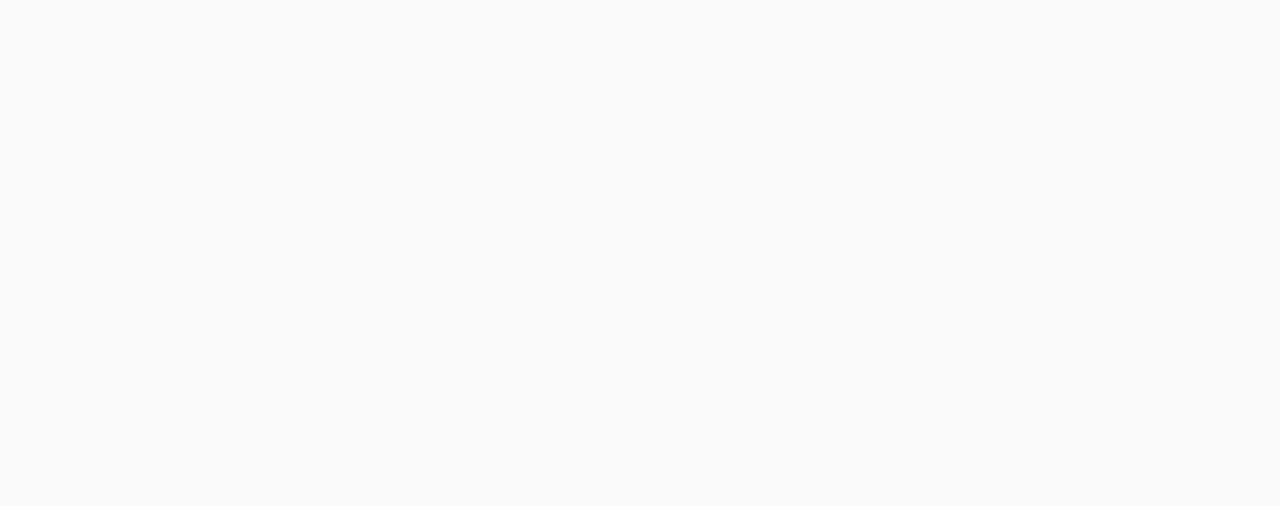
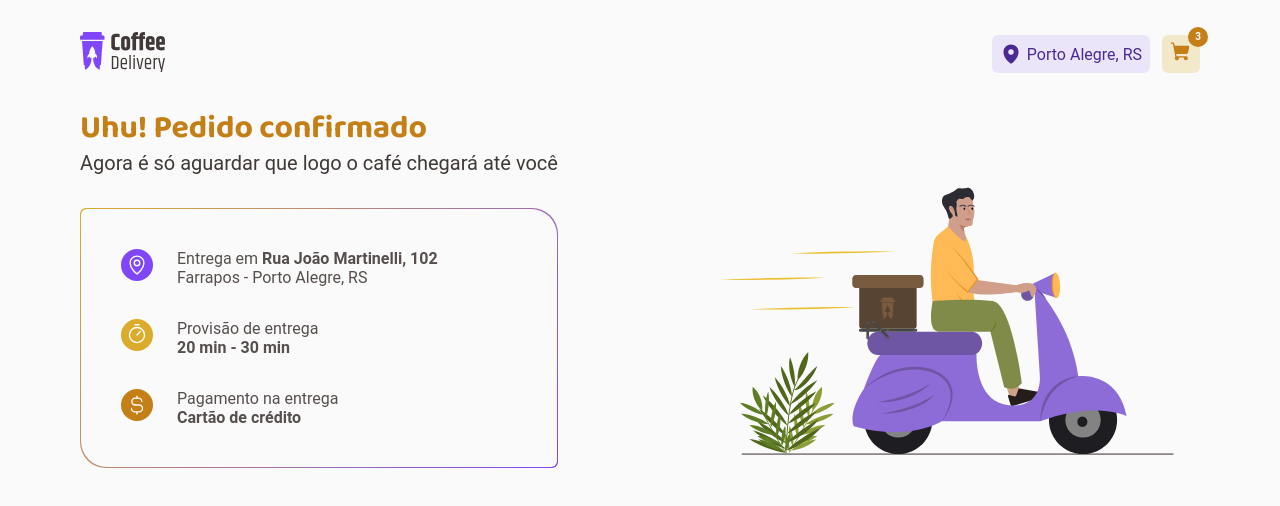
Before and after one commit to ednaldocordeiro/coffee-delivery-ignite, a React (Vite) app: page /success in a window 1280 px wide. Before the commit this address had no page. Shown: the top 506 px of the page. Built offline with nearby package versions, Linux system fonts and the light colour scheme.

Commit message:
success page

```diff
--- a/package.json
+++ b/package.json
@@ -18,6 +18,7 @@
   "devDependencies": {
     "@types/react": "^18.0.26",
     "@types/react-dom": "^18.0.9",
+    "@types/react-router-dom": "^5.3.3",
     "@types/styled-components": "^5.1.26",
     "@vitejs/plugin-react": "^3.0.0",
     "typescript": "^4.9.3",
--- a/src/Router.tsx
+++ b/src/Router.tsx
@@ -3,6 +3,7 @@ import { Routes, Route } from "react-router-dom";
 import { Home } from "./pages/Home";
 import { Cart } from "./pages/Cart";
 import { DefaultLayout } from "./layouts/DefaultLayout";
+import { Success } from "./pages/Success";
 
 export function Router() {
   return (
@@ -10,6 +11,7 @@ export function Router() {
       <Route path="/" element={<DefaultLayout />}>
         <Route path="/" element={<Home />} />
         <Route path="/cart" element={<Cart />} />
+        <Route path="/success" element={<Success />} />
       </Route>
     </Routes>
   )
--- a/src/pages/Cart/index.tsx
+++ b/src/pages/Cart/index.tsx
@@ -1,8 +1,12 @@
 import { Bank, CreditCard, CurrencyDollarSimple, MapPinLine, Money } from "phosphor-react";
+import { useNavigate } from "react-router-dom";
 import { CoffeeCard } from "./CoffeeCard";
 import { CartContainer, AdressFormContainer, AdressContainer, PaymentContainer, SelectedCoffesContainer, PaymentFormContainer } from "./styles";
 
 export function Cart(){
+
+  const navigate = useNavigate();
+
   return (
     <CartContainer>
       <form className="container">
@@ -93,7 +97,7 @@ export function Cart(){
                 <strong className="totalPrice">R$ 33,20</strong>
               </div>
             </div>
-            <button type="submit">Confirmar pedido</button>
+            <button type="submit" onClick={() => navigate('/success')}>Confirmar pedido</button>
           </SelectedCoffesContainer>
         </div>
       </form>
--- /dev/null
+++ b/src/pages/Success/index.tsx
@@ -0,0 +1,46 @@
+import { Timer, MapPin, CurrencyDollarSimple } from "phosphor-react";
+import delivery from '../../assets/delivery.svg'
+import { Icon, SuccessContainer } from "./styles";
+
+export function Success() {
+  return (
+    <SuccessContainer>
+      <section>
+        <h1>Uhu! Pedido confirmado</h1>
+        <p className="subtitle">Agora é só aguardar que logo o café chegará até você</p>
+        <div className="border">
+          <div className="details">
+            <div>
+              <Icon color="purple">
+                <MapPin size={22}/>
+              </Icon>
+              <div>
+                <p>Entrega em <strong>Rua João Martinelli, 102</strong></p>
+                <p>Farrapos - Porto Alegre, RS</p>
+              </div>
+            </div>
+            <div>
+              <Icon color="yellow">
+                <Timer size={22}/>
+              </Icon>
+              <div>
+                <p>Provisão de entrega</p>
+                <strong>20 min - 30 min</strong>
+              </div>
+            </div>
+            <div>
+              <Icon color="yellow-dark">
+                <CurrencyDollarSimple size={22}/>
+              </Icon>
+              <div>
+                <p>Pagamento na entrega</p>
+                <strong>Cartão de crédito</strong>
+              </div>
+            </div>
+          </div>
+        </div>
+      </section>
+      <img src={delivery} alt="" />
+    </SuccessContainer>
+  )
+}
--- /dev/null
+++ b/src/pages/Success/styles.ts
@@ -0,0 +1,77 @@
+import styled from "styled-components"
+
+export const SuccessContainer = styled.main`
+  display: flex;
+  align-items: flex-end;
+  justify-content: space-between;
+  max-width: 1120px;
+  margin: 0 auto;
+
+  @media (max-width: 1185px) {
+    padding: 0 3rem;
+  }
+
+  @media (max-width: 1080px) {
+    align-items: center;
+    flex-direction: column;
+  }
+
+  h1 {
+    font-size: 2rem;
+    color: ${(props) => props.theme["yellow-dark"]};
+    line-height: 1.3;
+  }
+
+  .subtitle {
+    color: ${(props) => props.theme["base-subtitle"]};
+    font-size: 1.25rem;
+    line-height: 1.3;
+  }
+
+  .border {
+    margin-top: 2rem;
+    padding: 1px;
+    border-radius: 6px 26px;
+    background: linear-gradient(130deg,
+      ${(props) => props.theme["yellow"]},
+      ${(props) => props.theme["purple"]}
+    );
+
+
+    .details {
+      width: 100%;
+      height: 100%;
+      background-color: ${(props) => props.theme.background};
+      border-radius: 6px 26px;
+      padding: 2.5rem;
+
+      display: flex;
+      flex-direction: column;
+      gap: 2rem;
+
+      & > div {
+        display: flex;
+        gap: .75rem
+      }
+    }
+  }
+`
+
+interface IconProps {
+  color: 'yellow-dark' | 'yellow' | 'base-text' | 'purple';
+}
+
+export const Icon = styled.span<IconProps>`
+  width: 32px;
+  height: 32px;
+  border-radius: 50%;
+  background-color: ${(props) => props.theme[props.color]};
+
+  display: flex;
+  justify-content: center;
+  align-items: center;
+
+  margin-right: 12px;
+
+  color: ${(props) => props.theme.white}
+`
```
Also changed, not shown: src/assets/delivery.svg (added), 1 other file (tests, documents, lock files or other folders).
